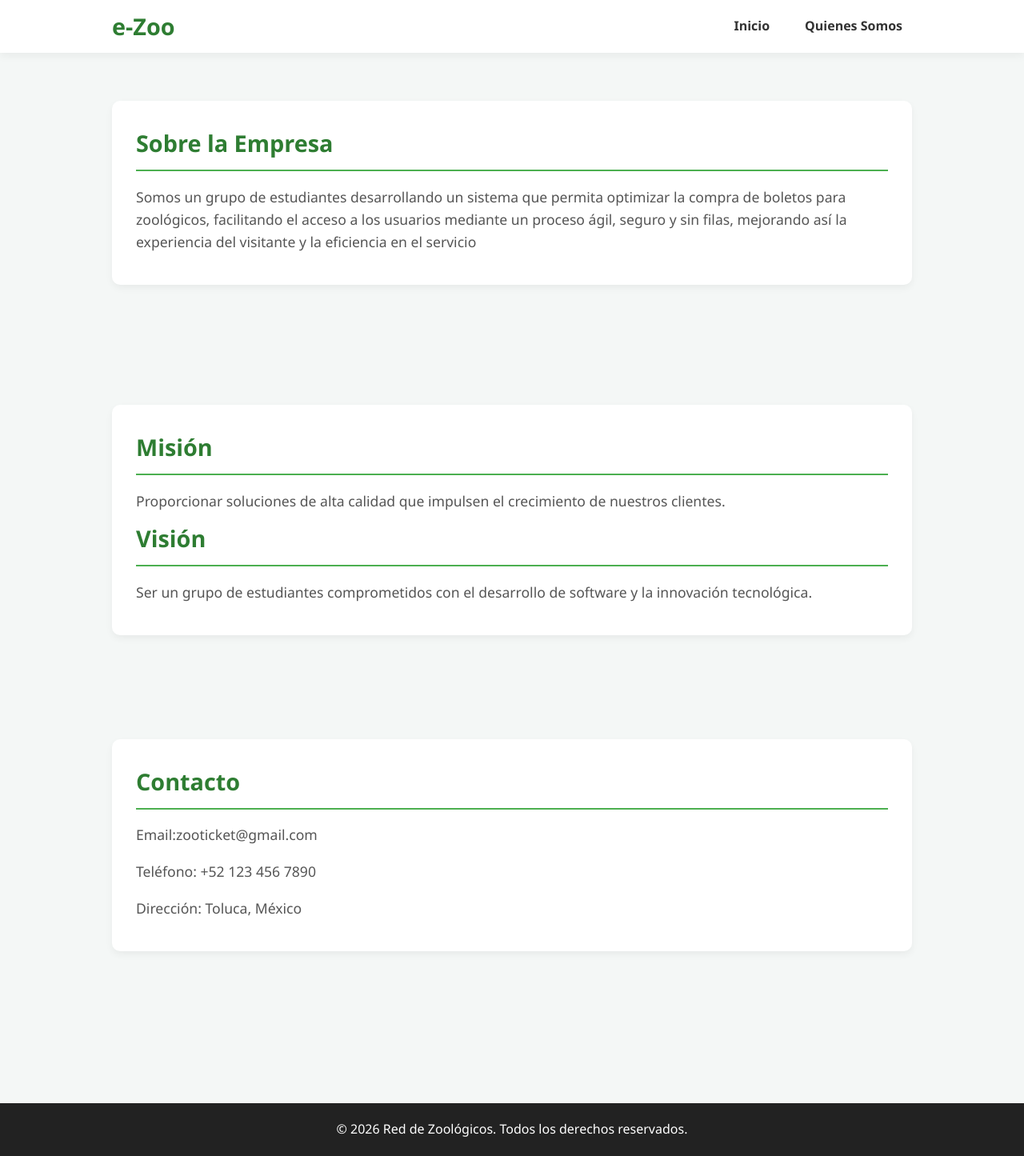
After one commit to gcDiego/e_zoo, a Flask app: page /about in a window 1280 px wide. The commit adds this page. Shown: the whole page at 80% size. Run offline with Flask 3, Linux system fonts and the light colour scheme.

Commit message:
creación de la vista sobre nosotros

```diff
--- a/app.py
+++ b/app.py
@@ -11,8 +11,7 @@ def get_db_connection():
         "SERVER=127.0.0.1,1433;"
         "DATABASE=Zoologico;"
         "UID=sa;"
-        "PWD=PassWORD123!;"
-        "Encrypt=yes;"
+        "PWD=TuPasswordSeguro123!;"
         "TrustServerCertificate=yes;"
     )
     conn = pyodbc.connect(connection_string)
@@ -25,7 +24,7 @@ def index():
     try:
         conn = get_db_connection()
         cursor = conn.cursor()
-        cursor.execute("SELECT Id_zoologico, Nombre, Ciudad, Pais FROM Zoologico")
+        cursor.execute("SELECT Id_zoologico, Nombre, Ciudad, Pais FROM Zoologico.Zoologico")
         sucursales = cursor.fetchall()
         conn.close()
     except Exception as e:
@@ -46,7 +45,7 @@ def comprar_boleto(id_zoologico):
     try:
         conn = get_db_connection()
         cursor = conn.cursor()
-        cursor.execute("SELECT Nombre FROM Zoologico WHERE Id_zoologico = ?", (id_zoologico,))
+        cursor.execute("SELECT Nombre FROM Zoologico.Zoologico WHERE Id_zoologico = ?", (id_zoologico,))
         row = cursor.fetchone()
         if row:
             nombre_zoo = row[0]
@@ -68,7 +67,7 @@ def comprar_boleto(id_zoologico):
 
             # Insertar en Tabla_boleto
             cursor.execute('''
-                INSERT INTO Tabla_boleto (Id_boleto, Id_zoologico, Nombre_usuario, Correo_electronico, N_telefono)
+                INSERT INTO Zoologico.Tabla_boleto (Id_boleto, Id_zoologico, Nombre_usuario, Correo_electronico, N_telefono)
                 VALUES (?, ?, ?, ?, ?)
             ''', (id_boleto, id_zoologico, nombre_usuario, correo_electronico, n_telefono))
 
@@ -82,5 +81,10 @@ def comprar_boleto(id_zoologico):
     # Mostrar el formulario
     return render_template('create_ticket.html', id_zoologico=id_zoologico, nombre_zoo=nombre_zoo)
 
+# Nueva ruta para la página "Quienes Somos"
+@app.route('/about')
+def about():
+    return render_template('about.html')
+
 if __name__ == '__main__':
     app.run(debug=True, port=5000)
--- a/static/css/style.css
+++ b/static/css/style.css
@@ -3,6 +3,9 @@
     --secondary-color: #4caf50;
     --bg-color: #f4f7f6;
     --text-color: #333;
+    --card-bg-color: #ffffff;
+    --shadow-light: 0 4px 10px rgba(0,0,0,0.05);
+    --shadow-medium: 0 8px 15px rgba(0,0,0,0.1);
 }
 
 body {
@@ -11,6 +14,58 @@ body {
     padding: 0;
     background-color: var(--bg-color);
     color: var(--text-color);
+    line-height: 1.6;
+}
+
+/* Barra de navegación */
+.navbar {
+    background-color: var(--card-bg-color);
+    box-shadow: var(--shadow-light);
+    padding: 10px 0;
+    position: sticky;
+    top: 0;
+    z-index: 1000;
+}
+
+.navbar .container {
+    display: flex;
+    justify-content: space-between;
+    align-items: center;
+    max-width: 1000px;
+    margin: 0 auto;
+    padding: 0 20px;
+}
+
+.navbar-brand {
+    font-size: 1.8rem;
+    font-weight: bold;
+    color: var(--primary-color);
+    text-decoration: none;
+}
+
+.navbar-nav {
+    list-style: none;
+    display: flex;
+    margin: 0;
+    padding: 0;
+}
+
+.nav-item {
+    margin-left: 20px;
+}
+
+.nav-link {
+    text-decoration: none;
+    color: var(--text-color);
+    font-weight: bold;
+    padding: 8px 12px;
+    border-radius: 5px;
+    transition: background-color 0.3s, color 0.3s;
+}
+
+.nav-link:hover, .nav-link.active {
+    background-color: var(--primary-color);
+    color: #ffffff;
 }
 
 /* Header principal */
@@ -45,9 +100,58 @@ body {
     font-size: 2.2rem;
     color: var(--primary-color);
     margin-bottom: 40px;
+    position: relative;
+    padding-bottom: 10px;
 }
 
-/* Grid para sucursales */
+.section-title::after {
+    content: '';
+    position: absolute;
+    left: 50%;
+    bottom: 0;
+    transform: translateX(-50%);
+    width: 60px;
+    height: 4px;
+    background-color: var(--primary-color);
+    border-radius: 2px;
+}
+
+/* Secciones y Tarjetas */
+.section {
+    margin-bottom: 60px;
+    padding: 20px 0;
+}
+
+.card {
+    background: var(--card-bg-color);
+    padding: 30px;
+    border-radius: 10px;
+    box-shadow: var(--shadow-light);
+    transition: transform 0.3s ease, box-shadow 0.3s ease;
+    margin-bottom: 30px; /* Espacio entre tarjetas si hay varias en una sección */
+}
+
+.card:hover {
+    transform: translateY(-5px);
+    box-shadow: var(--shadow-medium);
+}
+
+.card h2 {
+    color: var(--primary-color);
+    font-size: 1.8rem;
+    margin-top: 0;
+    margin-bottom: 15px;
+    border-bottom: 2px solid var(--secondary-color);
+    padding-bottom: 10px;
+}
+
+.card p {
+    font-size: 1.1rem;
+    color: #555;
+    margin-bottom: 10px;
+}
+
+/* Grid para sucursales (mantener si es relevante para otras páginas) */
 .grid-sucursales {
     display: grid;
     grid-template-columns: repeat(auto-fit, minmax(280px, 1fr));
@@ -55,22 +159,23 @@ body {
 }
 
 .sucursal-card {
-    background: white;
+    background: var(--card-bg-color);
     border-radius: 10px;
     padding: 40px 20px;
     text-align: center;
-    box-shadow: 0 4px 10px rgba(0,0,0,0.05);
+    box-shadow: var(--shadow-light);
     transition: transform 0.3s, box-shadow 0.3s;
 }
 
 .sucursal-card:hover {
     transform: translateY(-5px);
-    box-shadow: 0 8px 15px rgba(0,0,0,0.1);
+    box-shadow: var(--shadow-medium);
 }
 
 .card-icon {
     font-size: 4rem;
     margin-bottom: 15px;
+    color: var(--primary-color);
 }
 
 .sucursal-card h3 {
@@ -103,10 +208,10 @@ body {
 
 /* Formulario */
 .form-container {
-    background: white;
+    background: var(--card-bg-color);
     padding: 30px;
     border-radius: 10px;
-    box-shadow: 0 4px 10px rgba(0,0,0,0.05);
+    box-shadow: var(--shadow-light);
     max-width: 450px;
     margin: 0 auto;
 }
--- /dev/null
+++ b/templates/about.html
@@ -0,0 +1,45 @@
+{% extends "base.html" %}
+
+{% block title %}Quienes Somos{% endblock %}
+
+{% block content %}
+<div class="container">
+
+    <div class="section" id="about">
+        <div class="card">
+            <h2>Sobre la Empresa</h2>
+            <p>
+                Somos un grupo de estudiantes desarrollando un sistema que permita optimizar la compra de boletos para zoológicos, facilitando el acceso a los usuarios mediante un proceso ágil, seguro y sin filas, mejorando así la experiencia del visitante y la eficiencia en el servicio
+            </p>
+        </div>
+    </div>
+
+    <div class="section" id="services">
+
+
+        <div class="section" id="mission">
+            <div class="card">
+                <h2>Misión</h2>
+                <p>
+                    Proporcionar soluciones de alta calidad que impulsen el crecimiento de nuestros clientes.
+                </p>
+
+                <h2>Visión</h2>
+                <p>
+                    Ser un grupo de estudiantes comprometidos con el desarrollo de software y la innovación tecnológica.
+                </p>
+            </div>
+        </div>
+
+        <div class="section" id="contact">
+            <div class="card">
+                <h2>Contacto</h2>
+                <p>Email:zooticket@gmail.com</p>
+                <p>Teléfono: +52 123 456 7890</p>
+                <p>Dirección: Toluca, México</p>
+            </div>
+        </div>
+
+    </div>
+</div>
+{% endblock %}
--- a/templates/base.html
+++ b/templates/base.html
@@ -7,11 +7,20 @@
     <link rel="stylesheet" href="{{ url_for('static', filename='css/style.css') }}">
 </head>
 <body>
+    <nav class="navbar">
+        <div class="container">
+            <a href="{{ url_for('index') }}" class="navbar-brand">e-Zoo</a>
+            <ul class="navbar-nav">
+                <li class="nav-item"><a href="{{ url_for('index') }}" class="nav-link">Inicio</a></li>
+                <li class="nav-item"><a href="{{ url_for('about') }}" class="nav-link">Quienes Somos</a></li>
+            </ul>
+        </div>
+    </nav>
 
     {% block content %}{% endblock %}
 
     <footer>
-        &copy; 2024 Red de Zoológicos. Todos los derechos reservados.
+        &copy; 2026 Red de Zoológicos. Todos los derechos reservados.
     </footer>
 </body>
 </html>
```
Also changed, not shown: 1 other file.
